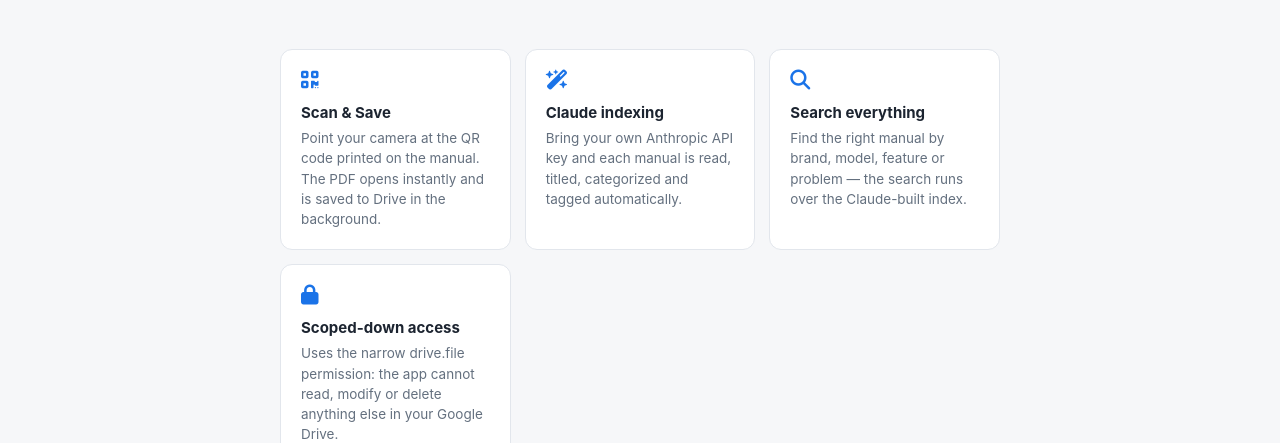
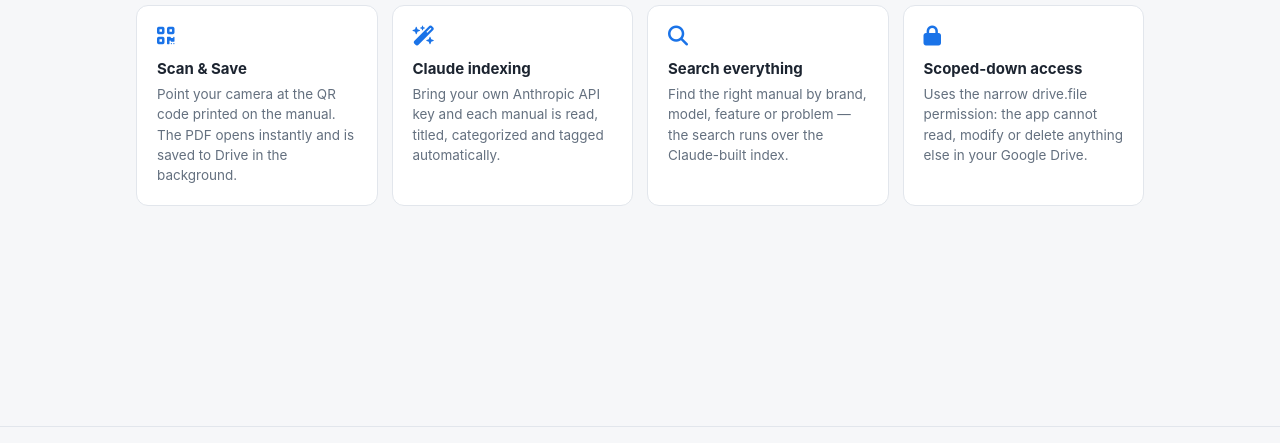
Before and after one commit to sankhacooray/manual-vault, a plain HTML site: page docs/index.html in a window 1280 px wide. Shown: the part 313-756 px from the top of the page. Drawn offline with Linux system fonts and the light colour scheme.

Commit message:
Landing page: wider container, 4 feature cards in one row, fits one screen

```diff
--- a/docs/index.html
+++ b/docs/index.html
@@ -52,7 +52,7 @@
       background: var(--bg); color: var(--ink);
       display: flex; flex-direction: column; min-height: 100vh;
     }
-    main { flex: 1; max-width: 760px; margin: 0 auto; padding: 56px 20px 40px; text-align: center; }
+    main { flex: 1; max-width: 1040px; margin: 0 auto; padding: 40px 16px 28px; text-align: center; }
     .logo { font-size: 46px; color: var(--accent); }
     h1 { font-size: 30px; margin: 18px 0 8px; }
     .tagline { color: var(--muted); font-size: 17px; margin: 0 0 30px; }
@@ -66,9 +66,11 @@
     .launch:hover { filter: brightness(1.06); }
     .note { color: var(--muted); font-size: 13px; margin-top: 14px; }
     .grid {
-      display: grid; grid-template-columns: repeat(auto-fit, minmax(210px, 1fr));
-      gap: 14px; margin-top: 52px; text-align: left;
+      display: grid; grid-template-columns: repeat(4, 1fr);
+      gap: 14px; margin-top: 40px; text-align: left;
     }
+    @media (max-width: 860px) { .grid { grid-template-columns: repeat(2, 1fr); } }
+    @media (max-width: 480px) { .grid { grid-template-columns: 1fr; } }
     .card {
       background: var(--card); border: 1px solid var(--line); border-radius: 12px; padding: 20px;
     }
```
